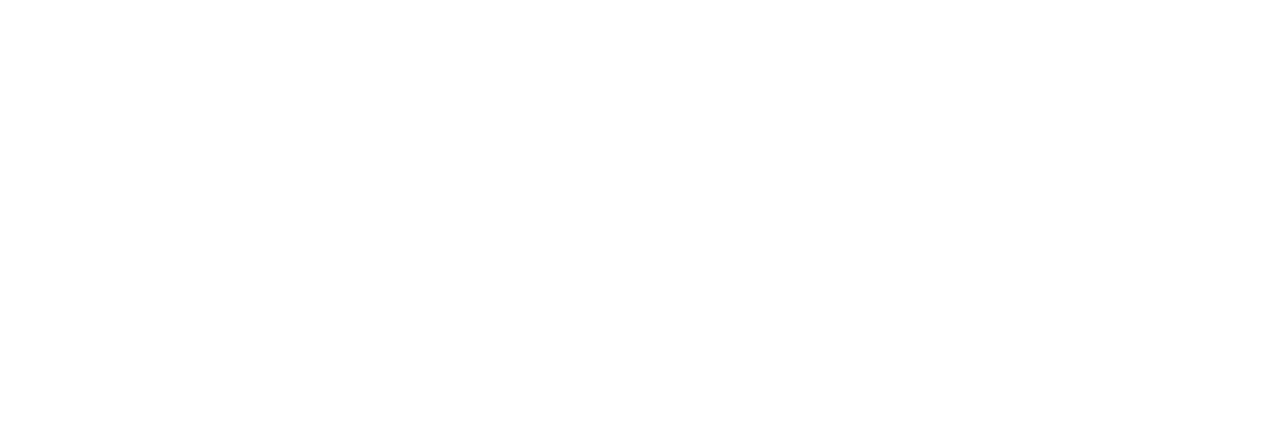
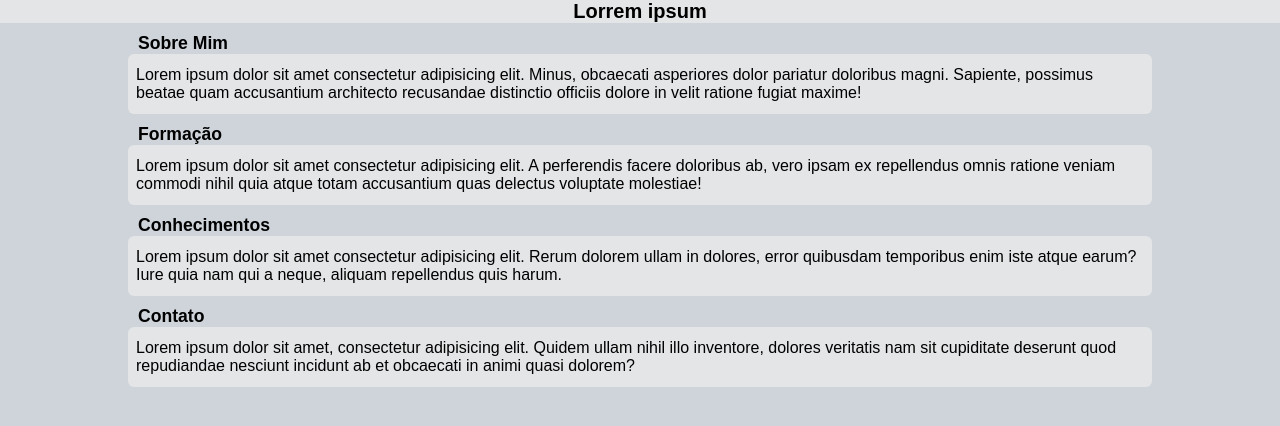
Before and after one commit to apt-get-ryan/curriculo-react, a React (Vite) app: page / in a window 1280 px wide. Shown: the top 426 px of the page. Built offline with nearby package versions, Linux system fonts and the light colour scheme.

Commit message:
Bases do layout e principais componentes adicionados

```diff
--- a/src/App.jsx
+++ b/src/App.jsx
@@ -1,10 +1,24 @@
-
-
+import ContentBox from "./components/ContentBox";
+import Cabecalho from "./components/Cabecalho";
 function App() {
 
   return (
     <div>
-
+      <Cabecalho/>
+      <main className="container">
+        <ContentBox title={"Sobre Mim"}>
+          Lorem ipsum dolor sit amet consectetur adipisicing elit. Minus, obcaecati asperiores dolor pariatur doloribus magni. Sapiente, possimus beatae quam accusantium architecto recusandae distinctio officiis dolore in velit ratione fugiat maxime!
+        </ContentBox>
+        <ContentBox title={"Formação"}>
+          Lorem ipsum dolor sit amet consectetur adipisicing elit. A perferendis facere doloribus ab, vero ipsam ex repellendus omnis ratione veniam commodi nihil quia atque totam accusantium quas delectus voluptate molestiae!
+        </ContentBox>
+        <ContentBox title={"Conhecimentos"}>
+          Lorem ipsum dolor sit amet consectetur adipisicing elit. Rerum dolorem ullam in dolores, error quibusdam temporibus enim iste atque earum? Iure quia nam qui a neque, aliquam repellendus quis harum.
+        </ContentBox>
+        <ContentBox title={"Contato"}>
+          Lorem ipsum dolor sit amet, consectetur adipisicing elit. Quidem ullam nihil illo inventore, dolores veritatis nam sit cupiditate deserunt quod repudiandae nesciunt incidunt ab et obcaecati in animi quasi dolorem?
+        </ContentBox>
+      </main>
     </div>
   )
 }
--- /dev/null
+++ b/src/components/Cabecalho/index.jsx
@@ -0,0 +1,12 @@
+
+function Cabecalho() {
+  return (
+    <header className="bg-lit-2 margin-b-10">
+      <div className="container flex content-center items-center">
+        <h1>Lorrem ipsum</h1>
+      </div>
+    </header>
+  )
+}
+
+export default Cabecalho
--- /dev/null
+++ b/src/components/ContentBox/TitleRow.jsx
@@ -0,0 +1,12 @@
+function TitleRow({title, icon}) {
+  return (
+    <div className='flex' style={{paddingLeft: 10}}>
+      {icon}
+      <h2>
+        {title}
+      </h2>
+    </div>
+  )
+}
+
+export default TitleRow
--- /dev/null
+++ b/src/components/ContentBox/index.jsx
@@ -0,0 +1,14 @@
+import TitleRow from "./TitleRow"
+
+function ContentBox({children, title, icon}) {
+  return (
+    <section>
+      <TitleRow title={title} icon={icon}/>
+      <div className='bg-lit-2 max-width-lg box radius margin-b-10'>
+        {children}
+      </div>
+    </section>
+  )
+}
+
+export default ContentBox
--- a/src/index.css
+++ b/src/index.css
@@ -0,0 +1,100 @@
+* {
+  box-sizing: border-box;
+}
+:root, body {
+  margin: 0;
+  padding: 0;
+  font-size: 16px;
+}
+
+body {
+  background-color: rgb(206, 212, 218);
+  font-family: Arial, Helvetica, sans-serif;
+}
+/* layout */
+.container {
+  width: 100%;
+  margin: 0 auto;
+}
+.radius {
+  border-radius: 6px;
+}
+.margin-b-10 {
+  margin-bottom: 10px;
+}
+.box {
+  padding: 12px 8px;
+}
+.flex {
+  display: flex;
+}
+.grid {
+  display: grid;
+}
+
+.block {
+  display: block;
+}
+
+.in-line, p {
+  display: inline;
+}
+
+.content-center {
+  justify-content: center;
+}
+.items-center {
+  align-items: center;
+}
+/* fontes */
+h1 {
+  font-size: 1.25rem;
+  margin: 0;
+  font-weight: 700;
+}
+h2 {
+  font-size: 1.1rem;
+  margin: 0;
+  font-weight: 700;
+}
+.font-bold {
+  font-weight: 700;
+}
+
+/* backgrounds */
+.bg-lit-1 {
+  background-color: rgb(206, 212, 218);
+}
+.bg-lit-2 {
+  background-color: rgb(228, 229, 231);
+}
+
+/* tamanhos */
+
+.max-width-lg {
+  max-width: 1024px;
+}
+.max-width-md {
+  max-width: 720px;
+}
+.max-width-sm {
+  max-width: 576px;
+}
+
+@media (min-width: 576px) {
+
+}
+
+@media (min-width: 720px) {
+
+}
+
+@media (min-width: 1024px) {
+  .container {
+    max-width: 1024px;
+  }
+}
+
+@media (min-width: 1200px) {
+
+}
```
